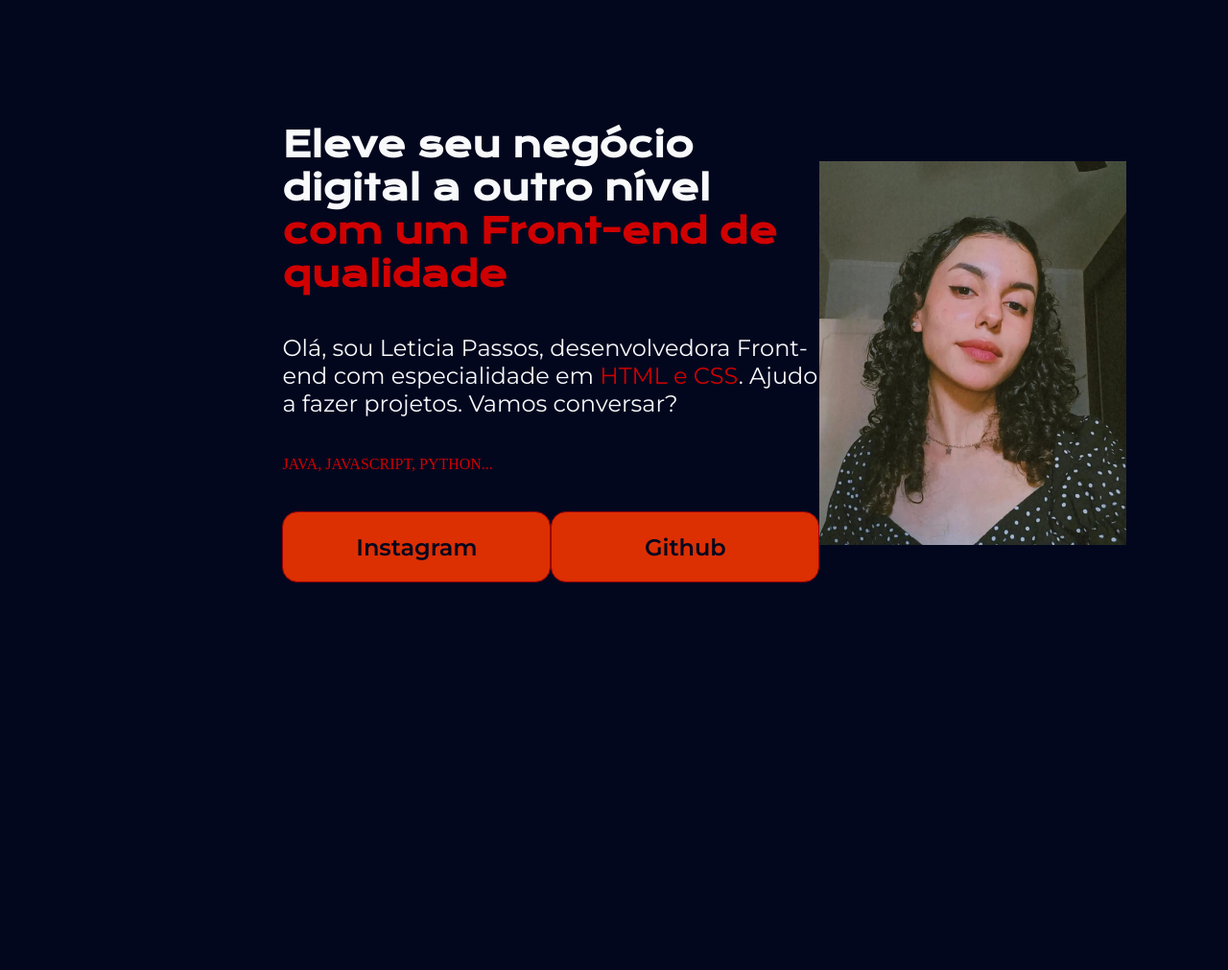
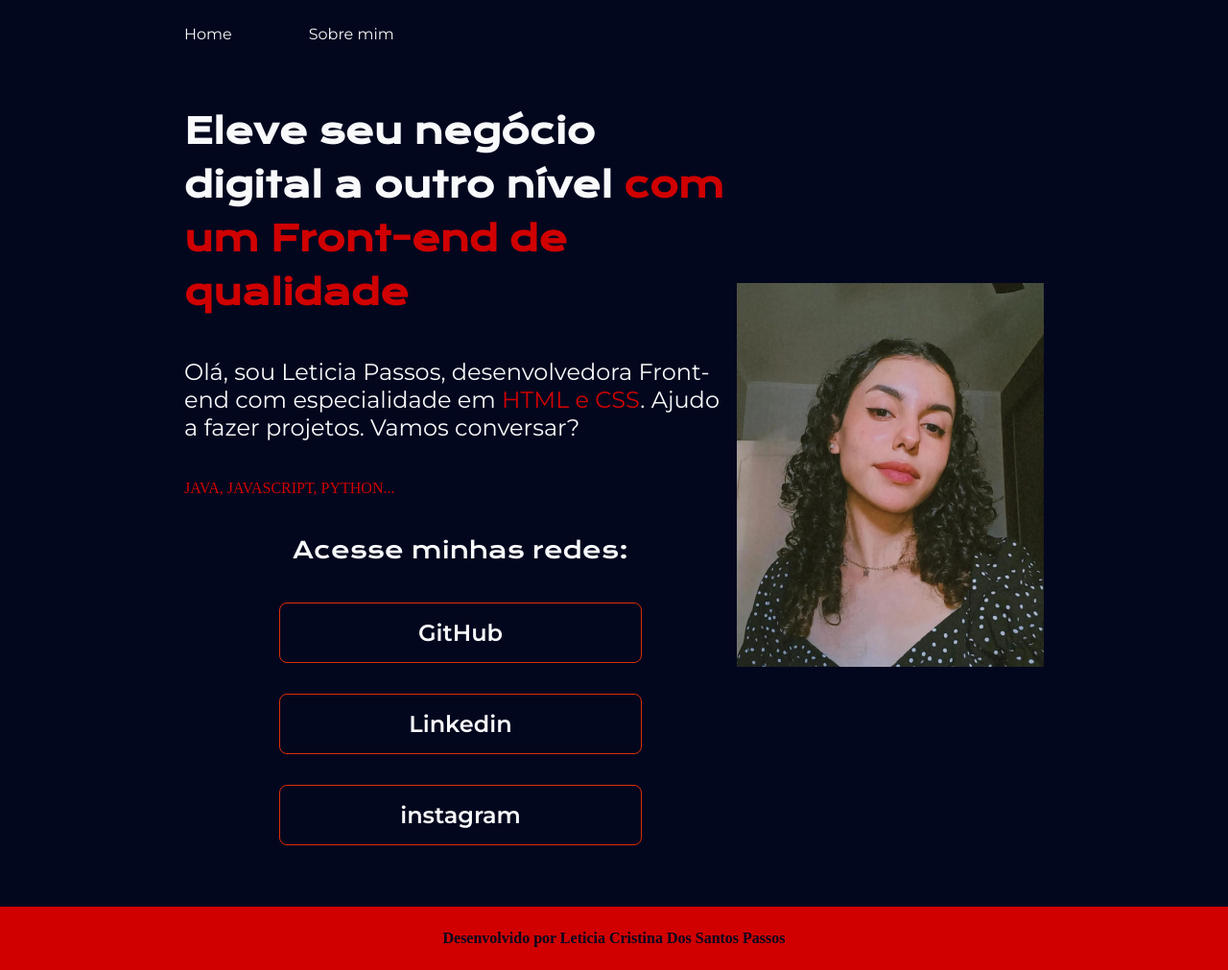
Before and after one commit to lecristina/html-css-alura-proj1, a plain HTML site: page tudo/index.html in a window 1280 px wide. Shown: the whole page at 96% size. Before the commit the page ends 928 px from the top, so only its background shows below. Drawn offline with nearby package versions, Linux system fonts and the light colour scheme.

Commit message:
Terminando página home

```diff
--- a/tudo/index.html
+++ b/tudo/index.html
@@ -8,30 +8,40 @@
 </head>
 <body>
 
-    <header></header>
+    <header class="cabecalho">
+            <a href="#">Home</a>
+            <a href="#">Sobre mim</a>
+    </header>
     <main class="apresentacao">
         <section class="apresentacao__conteudo"> <!-- apresentacao
             é o nome do pai __ para falar quer é filho e o nome do filho -->
             <h1 class="apresentacao__conteudo__titulo">
                 Eleve seu negócio digital a outro nível
-                <strong class="titulo-destaque">
+                <span class="titulo-destaque">
                     com um Front-end de qualidade
-                </strong>
+                </span>
             </h1>
             <p class="apresentacao__conteudo__texto">
                 Olá, sou Leticia Passos, desenvolvedora Front-end com especialidade
                 em <span class="titulo-destaque">HTML e CSS</span>. Ajudo a fazer projetos. Vamos conversar?
             </p>
             <p class="texto-destaque-dois">JAVA, JAVASCRIPT, PYTHON...</p>
+
+            <p class="texto-destaque-tres">Acesse minhas redes:</p>
+
             <div class="apresentacao__conteudo__links">
-                <a class="apresentacao__conteudo__links__link" href="https://www.instagram.com/passos_ley/">Instagram</a>
-                <a class="apresentacao__conteudo__links__link" href="https://github.com/lecristina">Github</a>
+                <a class="apresentacao__conteudo__links__link" href="https://github.com/lecristina">GitHub</a>
+                <a class="apresentacao__conteudo__links__link" href="https://www.linkedin.com/in/leticia-cristina-dos-santos-passos-a1a988233/">Linkedin</a>
+                <a class="apresentacao__conteudo__links__link" href="https://www.instagram.com/passos_ley/">instagram</a>
             </div>
         </section>
 
         <img src="./img/eu.jpeg" alt="foto de tres pessoas">
     </main>
 
+    <footer class="rodape">
+        <p>Desenvolvido por Leticia Cristina Dos Santos Passos</p>
+    </footer>
 
 </body>
 </html>
--- a/tudo/style.css
+++ b/tudo/style.css
@@ -10,7 +10,7 @@ body {
     height: 100vh; /*interessante para colocar em padrão*/
     background-color: #03071e;
     color: #f8f9fa;
-    overflow: hidden;
+
 
 }
 
@@ -23,7 +23,7 @@ body {
 }
 
 .apresentacao {
-    margin: 10% 23%;
+    margin: 5% 15%;
     display: flex;
     align-items: center;
     justify-content: space-between;
@@ -40,6 +40,7 @@ body {
 .apresentacao__conteudo__titulo {
     font-size: 36px;
     font-family: "Krona One", sans-serif;
+    line-height: 56px;
 
 
 }
@@ -51,25 +52,71 @@ body {
 
 .apresentacao__conteudo__links {
     display: flex;
-    justify-content: space-between;
+    flex-wrap: wrap;
+    row-gap: 32px;
+    flex-direction: column;
+    align-content: center;
+
+
 }
 
 .apresentacao__conteudo__links__link {
-    border: 1px solid #9d0208;
-    padding: 21.5px 0;
-    width: 280px;
-    border-radius: 16px;
+
+    padding: 16px 0;
+    width: 378px;
+    border-radius: 8px;
 
     font-family: "Montserrat", sans-serif;
     font-weight: 600;
-    background-color: #dc2f02;
-    color: #03071e;
+    border:1px solid #dc2f02;
+    color: #f8f9fa;
     font-size: 24px;
     text-align: center;
     text-decoration: none;
 
 }
 
+.apresentacao__conteudo__links__link:hover{
+
+    background-color: #d00000;
+    transition: 1s;
+}
+
 img {
     width: 20em;
 }
+
+.cabecalho{
+    margin: 2% 15%;
+    display: flex;
+    flex-direction: row;
+    gap: 80px;
+}
+
+.cabecalho a {
+    font-family: "Montserrat", sans-serif;
+    color: #f8f9fa;
+    size: 24px;
+    text-decoration: none;
+}
+
+
+.texto-destaque-tres {
+    display: flex;
+    align-items: center;
+    justify-content: space-evenly;
+
+    font-family: "Krona One", sans-serif;
+    font-weight: 400;
+    font-size: 24px;
+}
+
+.rodape {
+    border: 1px solid #d00000;
+    padding: 23px;
+    display: flex;
+    background-color: #d00000;
+    color: #03071e;
+    justify-content: center;
+    font-weight: bold;
+}
```
